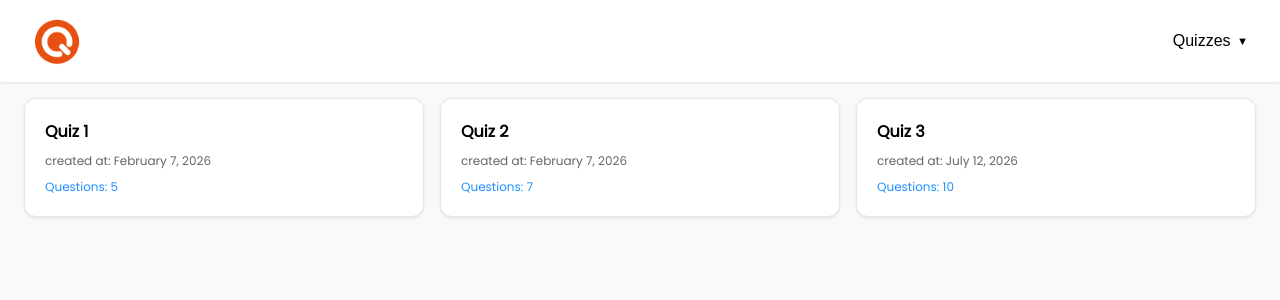
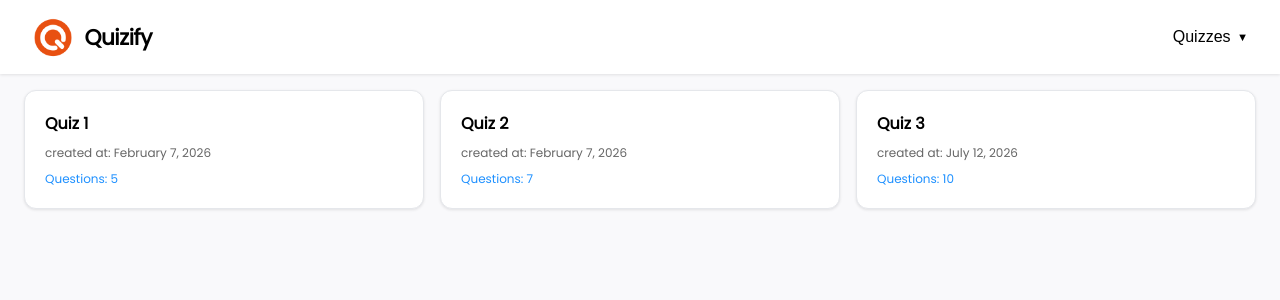
Before and after one commit to HaihengDev/QuizGenerate, a React (Vite) app: page / in a window 1280 px wide. Shown: the top 300 px of the page. Built offline with nearby package versions, Linux system fonts and the light colour scheme.

Commit message:
added: title near logo

```diff
--- a/src/components/NavBar.tsx
+++ b/src/components/NavBar.tsx
@@ -14,14 +14,17 @@ export default function NavBar() {
   }, [location.pathname]);
 
   return (
-    <nav className='navbar'>
-      <img className='navbar-logo' src={Logo} alt='Logo' />
+    <nav className="navbar">
+      <NavLink to="/" className="navbar-brand">
+        <img className="navbar-logo" src={Logo} alt="Quizify Logo" />
+        <span className="navbar-title">Quizify</span>
+      </NavLink>
 
-      <div className='navbar-menu'>
-        <div className='dropdown'>
+      <div className="navbar-menu">
+        <div className="dropdown">
           <button
-            type='button'
-            className='dropdown-button'
+            type="button"
+            className="dropdown-button"
             onClick={() => setIsOpen((prev) => !prev)}
           >
             Quizzes
@@ -29,16 +32,16 @@ export default function NavBar() {
           </button>
 
           {isOpen && (
-            <div className='dropdown-menu'>
-              <NavLink to='/' className='dropdown-link'>
+            <div className="dropdown-menu">
+              <NavLink to="/" className="dropdown-link">
                 All Quizzes
               </NavLink>
 
-              <NavLink to='/generate-quiz-form' className='dropdown-link'>
+              <NavLink to="/generate-quiz-form" className="dropdown-link">
                 Upload Pdf to Quiz
               </NavLink>
 
-              <NavLink to='/create-quiz' className='dropdown-link'>
+              <NavLink to="/create-quiz" className="dropdown-link">
                 Create Quiz Manually
               </NavLink>
             </div>
--- a/src/components/style/nav-bar.css
+++ b/src/components/style/nav-bar.css
@@ -10,9 +10,29 @@
   box-shadow: var(--shadow-light);
 }
 
+.navbar-brand {
+  display: flex;
+  align-items: center;
+  gap: 0.65rem;
+
+  text-decoration: none;
+  color: var(--text-primary);
+
+  flex-shrink: 0;
+}
+
 .navbar-logo {
-  width: 50px;
-  height: auto;
+  width: 42px;
+  height: 42px;
+
+  object-fit: contain;
+}
+
+.navbar-title {
+  font-size: 1.35rem;
+  font-weight: var(--font-bold);
+
+  letter-spacing: -0.02em;
 }
 
 .navbar-menu {
```
